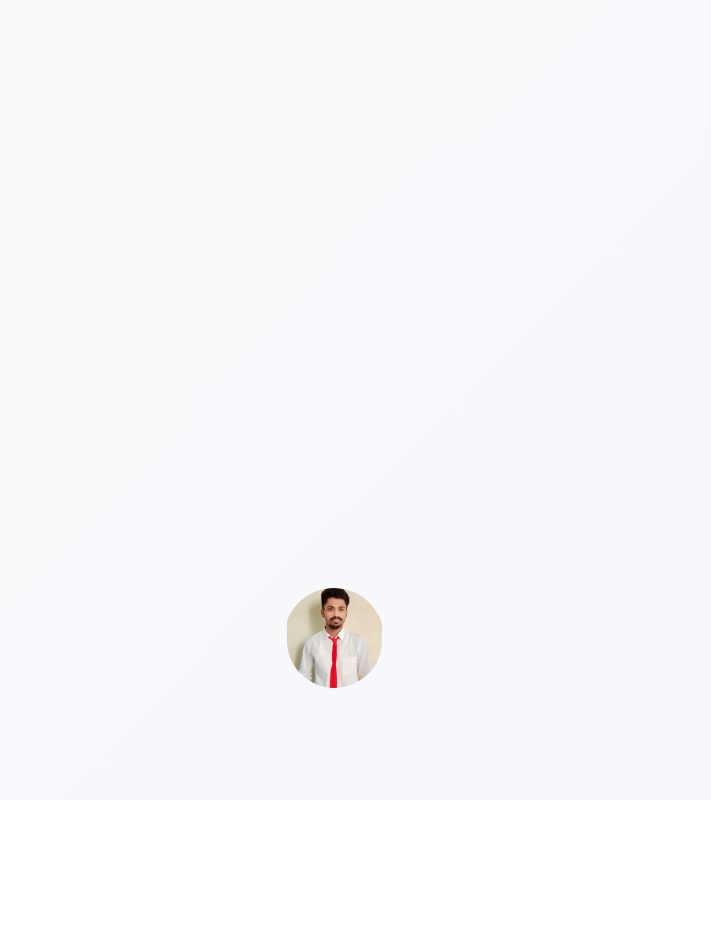
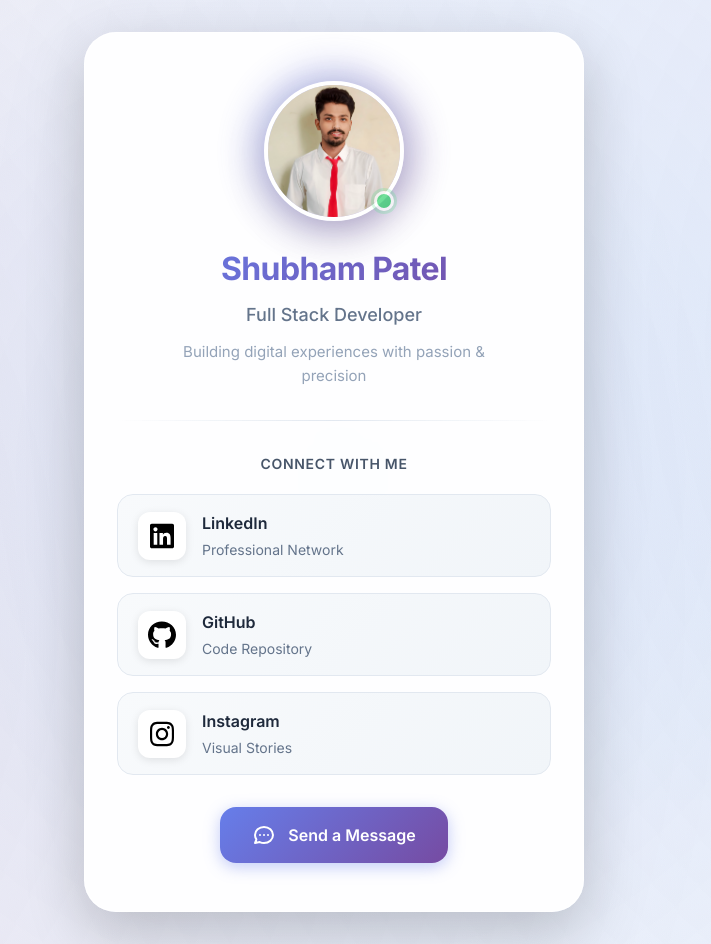
Before and after one commit to shubham21155102/portfolio, a Next.js app in the folder apps/web/: page /contact in a window 1280 px wide. Shown: the whole page, without its empty margins (306-1017 px from the left). Before the commit the page ends 800 px from the top, so only its background shows below. Built offline with nearby package versions, Linux system fonts and the light colour scheme.

Commit message:
contact ui fix

```diff
--- a/apps/web/app/contact/page.module.css
+++ b/apps/web/app/contact/page.module.css
@@ -1,163 +1,434 @@
-/*=============== GOOGLE FONTS ===============*/
-@import url("https://fonts.googleapis.com/css2?family=Syne:wght@400;500;600&display=swap");
+/* Modern Contact Page Styles */
+@import url("https://fonts.googleapis.com/css2?family=Inter:wght@300;400;500;600;700&display=swap");
 
+:root {
+  --gradient-primary: linear-gradient(135deg, #667eea 0%, #764ba2 100%);
+  --gradient-secondary: linear-gradient(135deg, #f093fb 0%, #f5576c 100%);
+  --gradient-accent: linear-gradient(135deg, #4facfe 0%, #00f2fe 100%);
+  --shadow-sm: 0 2px 8px rgba(0, 0, 0, 0.1);
+  --shadow-md: 0 4px 16px rgba(0, 0, 0, 0.12);
+  --shadow-lg: 0 10px 40px rgba(0, 0, 0, 0.15);
+  --shadow-xl: 0 20px 60px rgba(0, 0, 0, 0.2);
+}
 
 .container {
-  height: 100vh;
-  display: grid;
-  place-items: center;
-  margin-inline: 1.5rem;
-  padding-block: 7rem;
+  min-height: 100vh;
+  display: flex;
+  align-items: center;
+  justify-content: center;
+  padding: 2rem 1rem;
+  position: relative;
+  overflow: hidden;
+  font-family: 'Inter', -apple-system, BlinkMacSystemFont, sans-serif;
 }
 
-.card__article {
-  position: relative;
-  align-self: flex-end;
-  display: flex;
-  justify-content: center;
+/* Animated Background Gradient */
+.backgroundGradient {
+  position: absolute;
+  top: -50%;
+  left: -50%;
+  width: 200%;
+  height: 200%;
+  background: radial-gradient(circle at 20% 50%, rgba(102, 126, 234, 0.15) 0%, transparent 50%),
+              radial-gradient(circle at 80% 50%, rgba(118, 75, 162, 0.15) 0%, transparent 50%),
+              radial-gradient(circle at 50% 50%, rgba(79, 172, 254, 0.1) 0%, transparent 50%);
+  animation: gradientShift 15s ease infinite;
+  z-index: 0;
 }
 
-.card__profile,
-.card__mask {
-  width: 100px;
-  height: 100px;
-  background-color: var(--gray-color);
-  border-radius: 50%;
-  overflow: hidden;
-  display: flex;
-  justify-content: center;
-  align-items: flex-end;
+@keyframes gradientShift {
+  0%, 100% {
+    transform: rotate(0deg) scale(1);
+  }
+  50% {
+    transform: rotate(180deg) scale(1.1);
+  }
 }
 
-.card__profile img,
-.card__mask img {
-  width: 95px;
+.contactWrapper {
+  position: relative;
+  z-index: 1;
+  width: 100%;
+  max-width: 500px;
 }
 
-.card__profile {
-  border: 4px solid var(--container-color);
-  z-index: 5;
-  transition: opacity .4s, transform .4s;
+/* Main Card */
+.contactCard {
+  background: rgba(255, 255, 255, 0.95);
+  backdrop-filter: blur(20px);
+  border-radius: 32px;
+  padding: 3rem 2rem;
+  box-shadow: var(--shadow-xl);
+  border: 1px solid rgba(255, 255, 255, 0.8);
+  transition: all 0.4s cubic-bezier(0.4, 0, 0.2, 1);
+  animation: slideUp 0.6s ease-out;
 }
 
-.card__tooltip {
-  position: absolute;
-  bottom: -2rem;
-  padding-bottom: 5rem;
-  transition: opacity .4s, bottom .4s cubic-bezier(.6, -.5, .3, 1.5);
-  pointer-events: none;
-  opacity: 0;
+@keyframes slideUp {
+  from {
+    opacity: 0;
+    transform: translateY(30px);
+  }
+  to {
+    opacity: 1;
+    transform: translateY(0);
+  }
 }
 
-.card__content {
-  position: relative;
-  width: calc(100vw - 3rem);
-  background-color: var(--container-color);
-  box-shadow: 0 16px 32px hsla(230, 50%, 20%, .1);
-  padding: 2rem 1.5rem;
-  border-radius: 1.5rem;
+.contactCard:hover {
+  box-shadow: var(--shadow-xl), 0 0 0 1px rgba(102, 126, 234, 0.1);
+  transform: translateY(-4px);
 }
 
-.card__content::after {
-  content: "";
-  width: 32px;
-  height: 32px;
-  background-color: var(--container-color);
-  position: absolute;
-  left: 0;
-  right: 0;
-  bottom: -.75rem;
-  margin-inline: auto;
-  border-radius: .25rem;
-  rotate: 45deg;
+/* Profile Section */
+.profileSection {
+  text-align: center;
+  margin-bottom: 2rem;
 }
 
-.card__header {
-  display: flex;
-  justify-content: space-between;
-  align-items: center;
-  border-bottom: 1px solid var(--border-color);
-  padding-bottom: 1.5rem;
-  margin-bottom: 1.5rem;
+.profileImageWrapper {
+  position: relative;
+  width: 140px;
+  height: 140px;
+  margin: 0 auto 1.5rem;
 }
 
-.card__header span {
-  color: var(--title-color);
-  font-weight: 500;
+.profileGlow {
+  position: absolute;
+  inset: -10px;
+  background: var(--gradient-primary);
+  border-radius: 50%;
+  opacity: 0.6;
+  filter: blur(20px);
+  animation: pulse 3s ease-in-out infinite;
 }
 
-.card__social {
-  display: flex;
-  column-gap: .75rem;
+@keyframes pulse {
+  0%, 100% {
+    opacity: 0.4;
+    transform: scale(0.95);
+  }
+  50% {
+    opacity: 0.7;
+    transform: scale(1.05);
+  }
 }
 
-.card__social a {
-  font-size: 1.25rem;
-  color: var(--title-color);
+.profileImage {
+  position: relative;
+  width: 140px !important;
+  height: 140px !important;
+  border-radius: 50%;
+  object-fit: cover;
+  border: 4px solid white;
+  box-shadow: var(--shadow-lg);
+  transition: transform 0.3s ease;
 }
 
-.card__image {
-  width: 100px;
-  height: 100px;
-  position: relative;
-  margin: 0 auto 1rem;
+.profileImageWrapper:hover .profileImage {
+  transform: scale(1.05);
 }
 
-.card__status {
-  width: 12px;
-  height: 12px;
-  background-color: var(--second-color);
+.statusIndicator {
   position: absolute;
-  top: .5rem;
-  right: .75rem;
+  bottom: 10px;
+  right: 10px;
+  width: 20px;
+  height: 20px;
+  background: linear-gradient(135deg, #4ade80 0%, #22c55e 100%);
+  border: 3px solid white;
   border-radius: 50%;
-  border: 2px solid var(--container-color);
+  box-shadow: 0 0 0 3px rgba(74, 222, 128, 0.3);
+  animation: statusBlink 2s ease-in-out infinite;
 }
 
-.card__data {
+@keyframes statusBlink {
+  0%, 100% {
+    opacity: 1;
+  }
+  50% {
+    opacity: 0.5;
+  }
+}
+
+.profileInfo {
+  padding: 0 1rem;
+}
+
+.profileName {
+  font-size: 2rem;
+  font-weight: 700;
+  background: var(--gradient-primary);
+  -webkit-background-clip: text;
+  background-clip: text;
+  -webkit-text-fill-color: transparent;
+  margin-bottom: 0.5rem;
+  letter-spacing: -0.02em;
+}
+
+.profileTitle {
+  font-size: 1.125rem;
+  font-weight: 500;
+  color: #64748b;
+  margin-bottom: 0.75rem;
+}
+
+.profileTagline {
+  font-size: 0.9375rem;
+  color: #94a3b8;
+  font-weight: 400;
+  line-height: 1.6;
+  max-width: 320px;
+  margin: 0 auto;
+}
+
+/* Divider */
+.divider {
+  height: 1px;
+  background: linear-gradient(90deg, transparent, #e2e8f0, transparent);
+  margin: 2rem 0;
+}
+
+/* Social Section */
+.socialSection {
+  margin-bottom: 2rem;
+}
+
+.sectionTitle {
+  font-size: 0.875rem;
+  font-weight: 600;
+  color: #475569;
+  text-transform: uppercase;
+  letter-spacing: 0.05em;
+  margin-bottom: 1.25rem;
   text-align: center;
 }
 
-.card__name {
-  font-size: var(--h2-font-size);
-  color: var(--title-color);
-  font-weight: 600;
-  margin-bottom: .25rem;
+.socialGrid {
+  display: grid;
+  gap: 1rem;
 }
 
-.card__profession {
-  font-size: var(--normal-font-size);
-  font-weight: 500;
-  margin-bottom: 2rem;
+.socialCard {
+  display: flex;
+  align-items: center;
+  gap: 1rem;
+  padding: 1rem 1.25rem;
+  background: linear-gradient(135deg, #f8fafc 0%, #f1f5f9 100%);
+  border-radius: 16px;
+  border: 1px solid #e2e8f0;
+  transition: all 0.3s cubic-bezier(0.4, 0, 0.2, 1);
+  cursor: pointer;
+  text-decoration: none;
+  position: relative;
+  overflow: hidden;
 }
 
-.card__button {
+.socialCard::before {
+  content: '';
+  position: absolute;
+  top: 0;
+  left: -100%;
+  width: 100%;
+  height: 100%;
+  background: linear-gradient(90deg, transparent, rgba(255, 255, 255, 0.8), transparent);
+  transition: left 0.5s ease;
+}
+
+.socialCard:hover::before {
+  left: 100%;
+}
+
+.socialCard:hover {
+  transform: translateX(8px);
+  box-shadow: var(--shadow-md);
+  border-color: #cbd5e1;
+  background: linear-gradient(135deg, #ffffff 0%, #f8fafc 100%);
+}
+
+.socialIconWrapper {
+  width: 48px;
+  height: 48px;
+  border-radius: 12px;
+  display: flex;
+  align-items: center;
+  justify-content: center;
+  background: white;
+  box-shadow: var(--shadow-sm);
+  transition: transform 0.3s ease;
+  flex-shrink: 0;
+}
+
+.socialCard:hover .socialIconWrapper {
+  transform: scale(1.1) rotate(5deg);
+}
+
+.socialIcon {
+  width: 28px !important;
+  height: 28px !important;
+  object-fit: contain;
+}
+
+.socialInfo h4 {
+  font-size: 1rem;
+  font-weight: 600;
+  color: #1e293b;
+  margin: 0 0 0.25rem 0;
+}
+
+.socialInfo p {
+  font-size: 0.875rem;
+  color: #64748b;
+  margin: 0;
+}
+
+/* CTA Section */
+.ctaSection {
+  text-align: center;
+}
+
+.ctaButton {
   display: inline-flex;
   align-items: center;
-  column-gap: .5rem;
-  color: var(--first-color);
-  font-weight: 500;
+  gap: 0.75rem;
+  padding: 1rem 2rem;
+  background: var(--gradient-primary);
+  color: white;
+  border: none;
+  border-radius: 16px;
+  font-size: 1rem;
+  font-weight: 600;
+  cursor: pointer;
+  transition: all 0.3s cubic-bezier(0.4, 0, 0.2, 1);
+  box-shadow: 0 4px 16px rgba(102, 126, 234, 0.4);
+  position: relative;
+  overflow: hidden;
 }
 
-.card__button i {
-  font-size: 1.25rem;
+.ctaButton::before {
+  content: '';
+  position: absolute;
+  top: 0;
+  left: -100%;
+  width: 100%;
+  height: 100%;
+  background: linear-gradient(90deg, transparent, rgba(255, 255, 255, 0.3), transparent);
+  transition: left 0.5s ease;
 }
 
-/* Scale profile image */
-.card__article:hover .card__profile {
-  transform: scale(.8);
-  opacity: .7;
+.ctaButton:hover::before {
+  left: 100%;
 }
 
-/* Show tooltip card */
-.card__article:hover .card__tooltip {
-  opacity: 1;
-  pointer-events: initial;
-  bottom: 4rem;
+.ctaButton:hover {
+  transform: translateY(-2px);
+  box-shadow: 0 8px 24px rgba(102, 126, 234, 0.5);
 }
-@media screen and (min-width: 540px) {
-  .card__content {
-    width: 380px;
-    padding-inline: 2rem;
+
+.ctaButton:active {
+  transform: translateY(0);
+}
+
+.ctaIcon {
+  width: 24px;
+  height: 24px;
+}
+
+/* Dark mode support */
+@media (prefers-color-scheme: dark) {
+  .contactCard {
+    background: rgba(30, 41, 59, 0.95);
+    border-color: rgba(71, 85, 105, 0.5);
+  }
+
+  .profileName {
+    background: var(--gradient-accent);
+    -webkit-background-clip: text;
+    background-clip: text;
+  }
+
+  .profileTitle {
+    color: #94a3b8;
+  }
+
+  .profileTagline {
+    color: #64748b;
+  }
+
+  .sectionTitle {
+    color: #cbd5e1;
+  }
+
+  .socialCard {
+    background: linear-gradient(135deg, #334155 0%, #1e293b 100%);
+    border-color: #475569;
+  }
+
+  .socialCard:hover {
+    background: linear-gradient(135deg, #475569 0%, #334155 100%);
+    border-color: #64748b;
+  }
+
+  .socialIconWrapper {
+    background: #1e293b;
+  }
+
+  .socialInfo h4 {
+    color: #f1f5f9;
+  }
+
+  .socialInfo p {
+    color: #94a3b8;
   }
 }
+
+/* Responsive Design */
+@media screen and (max-width: 540px) {
+  .container {
+    padding: 1rem;
+  }
+
+  .contactCard {
+    padding: 2rem 1.5rem;
+    border-radius: 24px;
+  }
+
+  .profileName {
+    font-size: 1.75rem;
+  }
+
+  .profileImageWrapper {
+    width: 120px;
+    height: 120px;
+  }
+
+  .profileImage {
+    width: 120px !important;
+    height: 120px !important;
+  }
+
+  .socialCard {
+    padding: 0.875rem 1rem;
+  }
+
+  .socialIconWrapper {
+    width: 40px;
+    height: 40px;
+  }
+
+  .socialIcon {
+    width: 24px !important;
+    height: 24px !important;
+  }
+
+  .ctaButton {
+    width: 100%;
+    justify-content: center;
+  }
+}
+
+@media screen and (min-width: 541px) and (max-width: 768px) {
+  .contactWrapper {
+    max-width: 480px;
+  }
+}
--- a/apps/web/app/contact/page.tsx
+++ b/apps/web/app/contact/page.tsx
@@ -1,102 +1,136 @@
 import React from "react";
 import Image from "next/image";
 import Classes from "./page.module.css";
+
 export const metadata = {
   title: "Contact",
 };
 
 const Contact = () => {
   return (
-    <>
     <div className={Classes.container}>
-        <article className={Classes.card__article}>
-          <div className={Classes.card__profile}>
+      <div className={Classes.backgroundGradient}></div>
+
+      <div className={Classes.contactWrapper}>
+        {/* Main Card */}
+        <div className={Classes.contactCard}>
+          {/* Profile Section */}
+          <div className={Classes.profileSection}>
+            <div className={Classes.profileImageWrapper}>
+              <div className={Classes.profileGlow}></div>
               <Image
                 src={"/shubham.jpg"}
-              alt="Picture of the author"
+                alt="Shubham Patel"
                 width={200}
                 height={200}
-              className="rounded-full"
+                className={Classes.profileImage}
               />
+              <span className={Classes.statusIndicator}></span>
             </div>
 
-          <div className={Classes.card__tooltip}>
-            <div className={Classes.card__content}>
-              <header className={Classes.card__header}>
-                {/* <span>Social</span> */}
+            <div className={Classes.profileInfo}>
+              <h1 className={Classes.profileName}>Shubham Patel</h1>
+              <p className={Classes.profileTitle}>Full Stack Developer</p>
+              <p className={Classes.profileTagline}>
+                Building digital experiences with passion & precision
+              </p>
+            </div>
+          </div>
 
-                <div className={Classes.card__social}>
+          {/* Divider */}
+          <div className={Classes.divider}></div>
+
+          {/* Social Links */}
+          <div className={Classes.socialSection}>
+            <h3 className={Classes.sectionTitle}>Connect With Me</h3>
+            <div className={Classes.socialGrid}>
               <a
                 href="https://www.linkedin.com/in/shubham-kumar-9a6a13232/"
                 target="_blank"
+                rel="noopener noreferrer"
+                className={Classes.socialCard}
               >
+                <div className={Classes.socialIconWrapper}>
                   <Image
-                      style={{ backgroundColor: "skyblue" }}
                     src={"/linkedin.svg"}
-                      alt="Picture of the author"
-                      width={50}
-                      height={50}
-                      className="rounded-full"
+                    alt="LinkedIn"
+                    width={32}
+                    height={32}
+                    className={Classes.socialIcon}
                   />
+                </div>
+                <div className={Classes.socialInfo}>
+                  <h4>LinkedIn</h4>
+                  <p>Professional Network</p>
+                </div>
               </a>
 
-                  <a href="https://github.com/shubham21155102" target="_blank">
+              <a
+                href="https://github.com/shubham21155102"
+                target="_blank"
+                rel="noopener noreferrer"
+                className={Classes.socialCard}
+              >
+                <div className={Classes.socialIconWrapper}>
                   <Image
-                      style={{ backgroundColor: "white" }}
                     src={"/github.svg"}
-                      alt="Picture of the author"
-                      width={50}
-                      height={50}
-                      className="rounded-full"
+                    alt="GitHub"
+                    width={32}
+                    height={32}
+                    className={Classes.socialIcon}
                   />
+                </div>
+                <div className={Classes.socialInfo}>
+                  <h4>GitHub</h4>
+                  <p>Code Repository</p>
+                </div>
               </a>
 
               <a
                 href="https://www.instagram.com/shubh_am.patel/"
                 target="_blank"
+                rel="noopener noreferrer"
+                className={Classes.socialCard}
               >
+                <div className={Classes.socialIconWrapper}>
                   <Image
-                      style={{ backgroundColor: "lightpink" }}
                     src={"/instagram.svg"}
-                      alt="Picture of the author"
-                      width={50}
-                      height={50}
-                      className="rounded-full"
-                    />
-                  </a>
-                </div>
-              </header>
-
-              <div className={Classes.card__data}>
-                <div className={Classes.card__image}>
-                  <div className={Classes.card__mask}>
-                    <Image
-                      src={"/shubham.jpg"}
-                      alt="Picture of the author"
-                      width={200}
-                      height={200}
-                      className="rounded-full"
+                    alt="Instagram"
+                    width={32}
+                    height={32}
+                    className={Classes.socialIcon}
                   />
                 </div>
-
-                  <span className={Classes.card__status}></span>
+                <div className={Classes.socialInfo}>
+                  <h4>Instagram</h4>
+                  <p>Visual Stories</p>
                 </div>
-
-                <h2 className={Classes.card__name}>Shubham Patel</h2>
-                <h3 className={Classes.card__profession}>
-                  Full Stack Developer
-                </h3>
-
-                <a href="#" className={Classes.card__button}>
-                  <i className={Classes.ri_chat_3_line}></i>{" "}
-                  <span>Send Message</span>
               </a>
             </div>
           </div>
+
+          {/* CTA Button */}
+          <div className={Classes.ctaSection}>
+            <button className={Classes.ctaButton}>
+              <svg
+                className={Classes.ctaIcon}
+                fill="none"
+                stroke="currentColor"
+                viewBox="0 0 24 24"
+              >
+                <path
+                  strokeLinecap="round"
+                  strokeLinejoin="round"
+                  strokeWidth={2}
+                  d="M8 12h.01M12 12h.01M16 12h.01M21 12c0 4.418-4.03 8-9 8a9.863 9.863 0 01-4.255-.949L3 20l1.395-3.72C3.512 15.042 3 13.574 3 12c0-4.418 4.03-8 9-8s9 3.582 9 8z"
+                />
+              </svg>
+              <span>Send a Message</span>
+            </button>
           </div>
-        </article>
         </div>
-    </>
+      </div>
+    </div>
   );
 };
 
```
Lines whose indentation alone changed are shown as unchanged.
